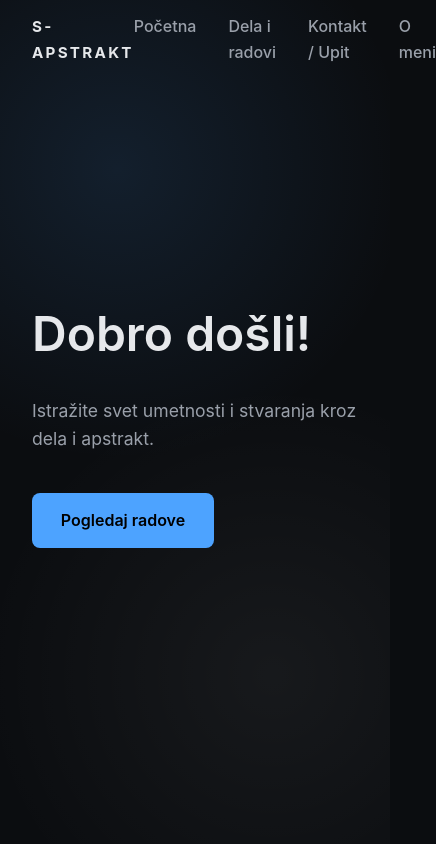
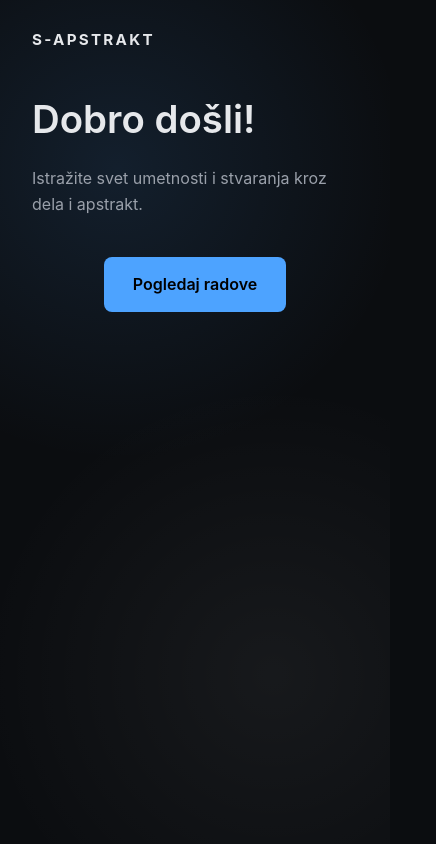
Before and after one commit to Hexsidev/s-apstrakt, a plain HTML site: page index.html in a window 390 px wide. Shown: the top 844 px of the page, 436 px wide, since content can reach past the window. Drawn offline with Linux system fonts and the light colour scheme.

Commit message:
Fix mobile overflow and button wrapping

```diff
--- a/css/base.css
+++ b/css/base.css
@@ -3,7 +3,9 @@
     padding: 0;
     box-sizing: border-box;
 }
-
+html, body {
+    overflow-x: hidden;
+}
 html {
     scroll-behavior: smooth;
 }
--- a/css/home.css
+++ b/css/home.css
@@ -33,7 +33,17 @@
 .hero-actions {
     display: flex;
 }
+@media (max-width: 768px) {
+    .hero-actions {
+        justify-content: center;
+    }
+}
 
+@media (max-width: 768px) {
+    nav ul {
+        display: none;
+    }
+}
 .btn-primary {
     background: var(--accent);
     color: #000;
@@ -72,3 +82,24 @@
         transform: translateY(0);
     }
 }
+
+
+@media (max-width: 768px) {
+    .hero {
+        padding-top: 6rem;
+        align-items: flex-start;
+    }
+
+    .hero-content {
+        max-width: 100%;
+    }
+
+    .hero h1 {
+        font-size: 2.4rem;
+        line-height: 1.2;
+    }
+
+    .hero p {
+        font-size: 1rem;
+    }
+}
```
